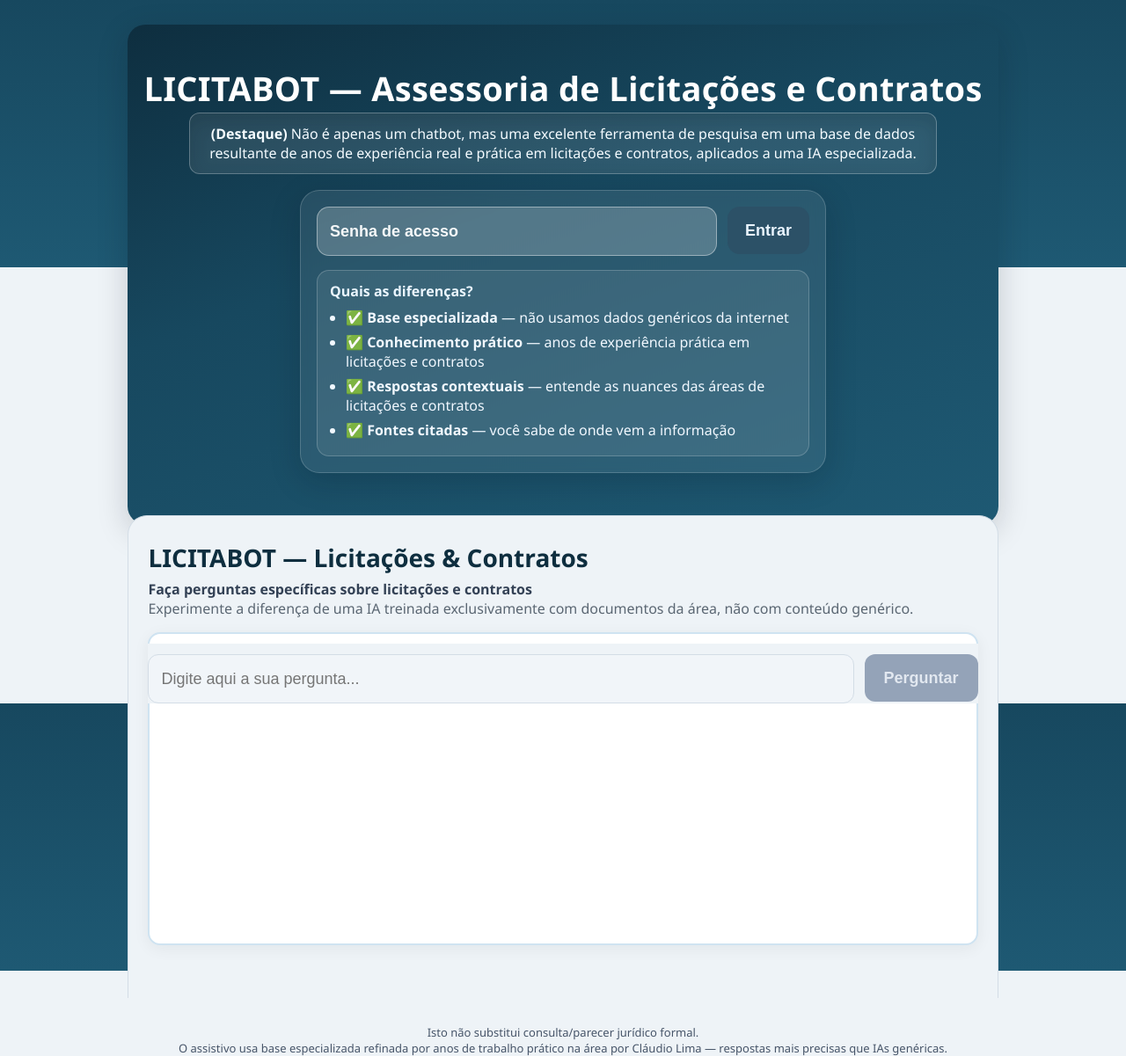
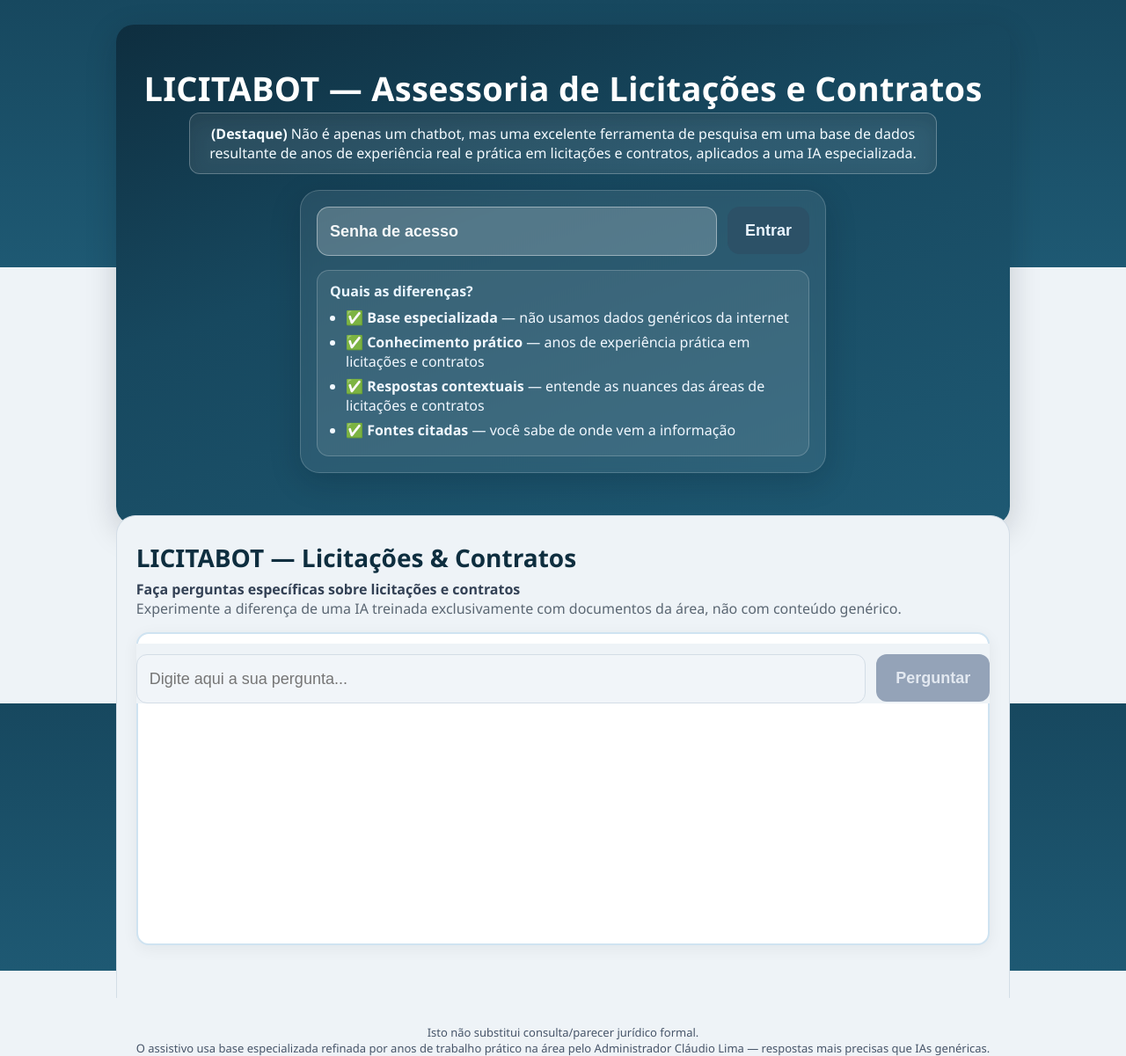
Before and after one commit to claudiorrlima1-1961/licitabot-cloud, a FastAPI app: page / in a window 1280 px wide. Shown: the whole page at 88% size. Run offline with FastAPI, Linux system fonts and the light colour scheme.

Commit message:
Update login.html

```diff
--- a/templates/login.html
+++ b/templates/login.html
@@ -59,7 +59,7 @@
       <!-- Rodapé -->
       <p class="legal">
         Isto não substitui consulta/parecer jurídico formal.<br>
-        O assistivo usa base especializada refinada por anos de trabalho prático na área por Cláudio Lima — respostas mais precisas que IAs genéricas.
+        O assistivo usa base especializada refinada por anos de trabalho prático na área pelo Administrador Cláudio Lima — respostas mais precisas que IAs genéricas.
       </p>
     </section>
   </div>
```
